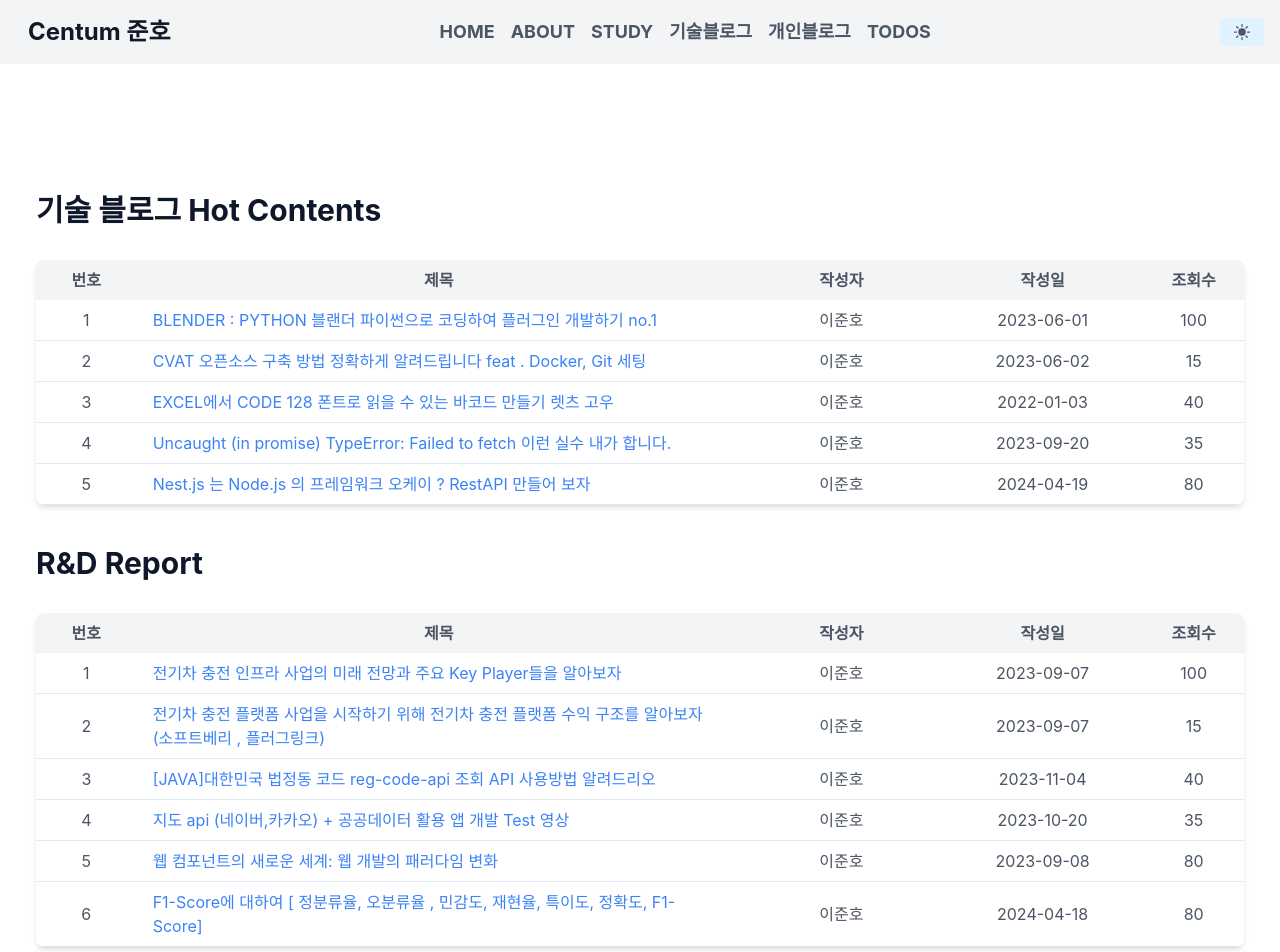
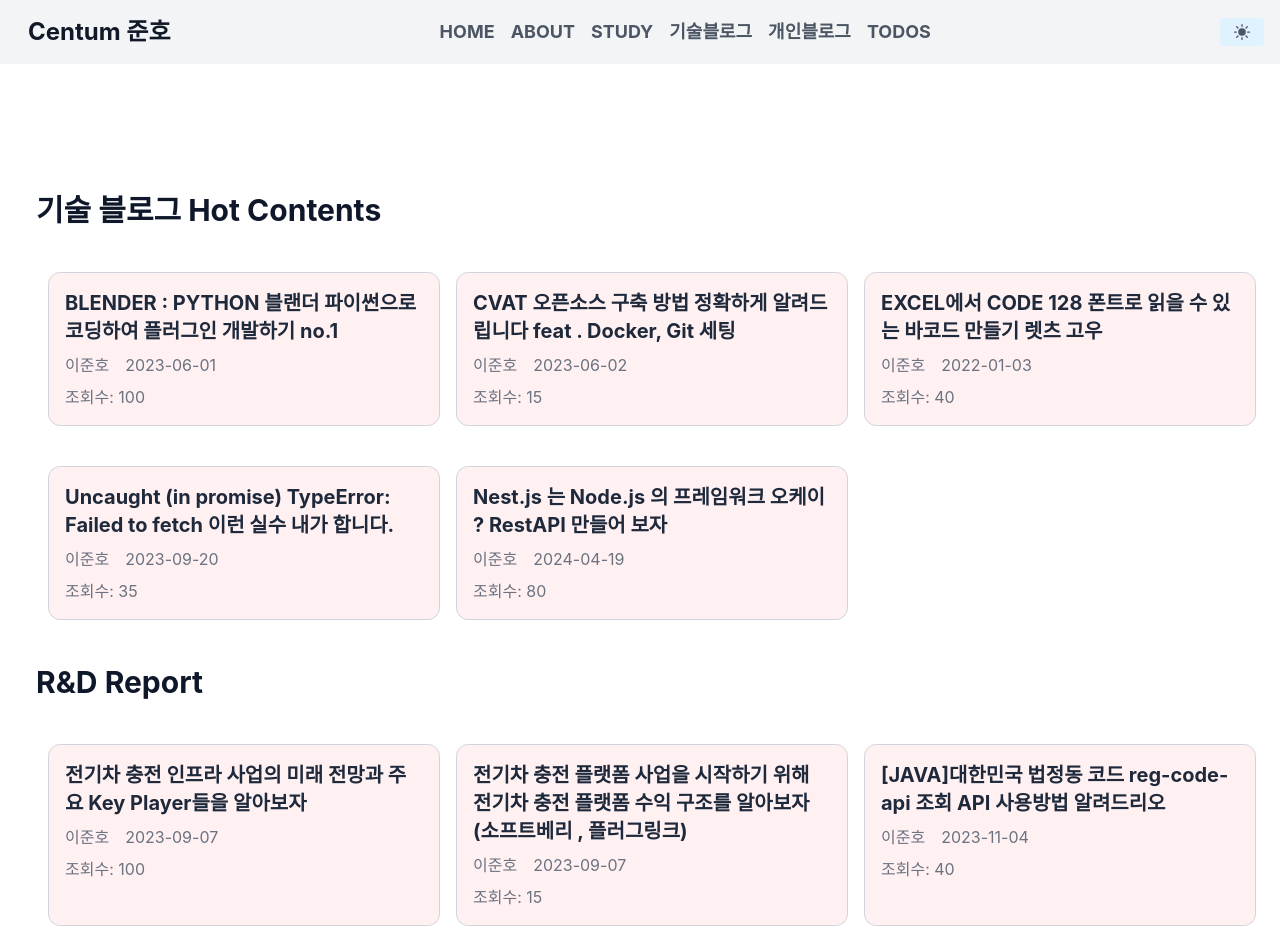
Before and after one commit to Centumjoonho/nextjs_portfolio_add_notion, a Next.js app: page /blog in a window 1280 px wide. Shown: the top 952 px of the page. Built offline with nearby package versions, Linux system fonts and the light colour scheme.

Commit message:
2024-05-14_v2

```diff
--- a/components/about/skill.js
+++ b/components/about/skill.js
@@ -148,7 +148,13 @@ export default function Skill() {
             <p className="text-lg">매주마다 자연어처리 기술에 대한 최신논문을 읽고 코드 구현 등을 기반으로 스터디를 진행함</p>
           </div>
         </div>
+        <div className="flex justify-center md:justify-start mt-10">
+          <Link href="/blog" className="btn-project">
+            기술블로그 알아보기
+          </Link>
+        </div>
       </div>
+
       {/* <div className="w-5/6 lg:max-w-lg lg:w-full md:w-1/2">
         <Anime></Anime>
       </div> */}
--- a/components/blog/blogDetails.js
+++ b/components/blog/blogDetails.js
@@ -23,64 +23,45 @@ export default function BlogDetails() {
   return (
     <div className="container mx-auto px-4 py-8">
       <h1 className="text-3xl font-bold mb-8">기술 블로그 Hot Contents</h1>
-      <div className="bg-white shadow-md rounded-lg overflow-hidden mb-10">
-        <table className="w-full table-fixed">
-          <thead className="bg-gray-100">
-            <tr>
-              <th className="w-1/12 px-4 py-2">번호</th>
-              <th className="w-6/12 px-4 py-2">제목</th>
-              <th className="w-2/12 px-4 py-2">작성자</th>
-              <th className="w-2/12 px-4 py-2">작성일</th>
-              <th className="w-1/12 px-4 py-2">조회수</th>
-            </tr>
-          </thead>
-          <tbody>
-            {blogPosts.map((post, index) => (
-              <tr key={post.id} className="border-b hover:bg-gray-50">
-                <td className="px-4 py-2 text-center">{index + 1}</td>
-                <td className="px-4 py-2">
+      <div className="grid grid-cols-1 gap-4 md:grid-cols-2 lg:grid-cols-3">
+        {blogPosts.map((post) => (
+          <div key={post.id} className="project-card">
             <Link href={post.url} target="_blank" legacyBehavior>
-                    <a className="text-blue-500 hover:underline">{post.title}</a>
+              <a className="block p-4">
+                <h2 className="text-xl font-bold mb-2">{post.title}</h2>
+                <div className="text-gray-500 mb-2">
+                  <span className="mr-4">{post.author}</span>
+                  <span>{post.date}</span>
+                </div>
+                <div className="text-gray-500">조회수: {post.views}</div>
+              </a>
             </Link>
-                </td>
-                <td className="px-4 py-2 text-center">{post.author}</td>
-                <td className="px-4 py-2 text-center">{post.date}</td>
-                <td className="px-4 py-2 text-center">{post.views}</td>
-              </tr>
+          </div>
         ))}
-          </tbody>
-        </table>
       </div>
-      <h1 className="text-3xl font-bold mb-8">R&D Report</h1>
-      <div className="bg-white shadow-md rounded-lg overflow-hidden">
-        <table className="w-full table-fixed">
-          <thead className="bg-gray-100">
-            <tr>
-              <th className="w-1/12 px-4 py-2">번호</th>
-              <th className="w-6/12 px-4 py-2">제목</th>
-              <th className="w-2/12 px-4 py-2">작성자</th>
-              <th className="w-2/12 px-4 py-2">작성일</th>
-              <th className="w-1/12 px-4 py-2">조회수</th>
-            </tr>
-          </thead>
-          <tbody>
-            {RnDPosts.map((post, index) => (
-              <tr key={post.id} className="border-b hover:bg-gray-50">
-                <td className="px-4 py-2 text-center">{index + 1}</td>
-                <td className="px-4 py-2">
+
+      <h1 className="text-3xl font-bold my-8">R&D Report</h1>
+      <div className="grid grid-cols-1 gap-4 md:grid-cols-2 lg:grid-cols-3">
+        {RnDPosts.map((post) => (
+          <div key={post.id} className="project-card">
             <Link href={post.url} target="_blank" legacyBehavior>
-                    <a className="text-blue-500 hover:underline">{post.title}</a>
+              <a className="block p-4">
+                <h2 className="text-xl font-bold mb-2">{post.title}</h2>
+                <div className="text-gray-500 mb-2">
+                  <span className="mr-4">{post.author}</span>
+                  <span>{post.date}</span>
+                </div>
+                <div className="text-gray-500">조회수: {post.views}</div>
+              </a>
             </Link>
-                </td>
-                <td className="px-4 py-2 text-center">{post.author}</td>
-                <td className="px-4 py-2 text-center">{post.date}</td>
-                <td className="px-4 py-2 text-center">{post.views}</td>
-              </tr>
+          </div>
         ))}
-          </tbody>
-        </table>
+      </div>
+      <div className="flex justify-center md:justify-start mt-10">
+        <Link href="/about" className="btn-project">
+          센텀준호 블로그 이동
+        </Link>
       </div>
     </div>
-
   );
 }
--- a/components/home/hero.js
+++ b/components/home/hero.js
@@ -1,5 +1,6 @@
 import Anime from "./anime";
 import Link from "next/link";
+import About from './../../pages/about';
 
 export default function Hero() {
   return (
@@ -19,8 +20,8 @@ export default function Hero() {
             <p className="mb-2">🚀 업무 일정을 정확하게 소화하는 추진능력</p>
           </div>
           <div className="flex justify-center md:justify-start">
-            <Link href="/projects" className="btn-project">
-              더 알아보기!
+            <Link href="/about" className="btn-project">
+              경력 알아보기
             </Link>
           </div>
         </div>
--- a/styles/globals.css
+++ b/styles/globals.css
@@ -22,12 +22,14 @@
 }
 
 h1,
-h2,
 h3,
 h4,
 h5,
 h6 {
-  @apply text-slate-900 dark:text-white;
+  @apply text-slate-900 dark:text-slate-300;
+}
+h2 {
+  @apply text-2xl font-bold text-slate-800 dark:text-emerald-400;
 }
 
 footer {
```
Lines whose indentation alone changed are shown as unchanged.
